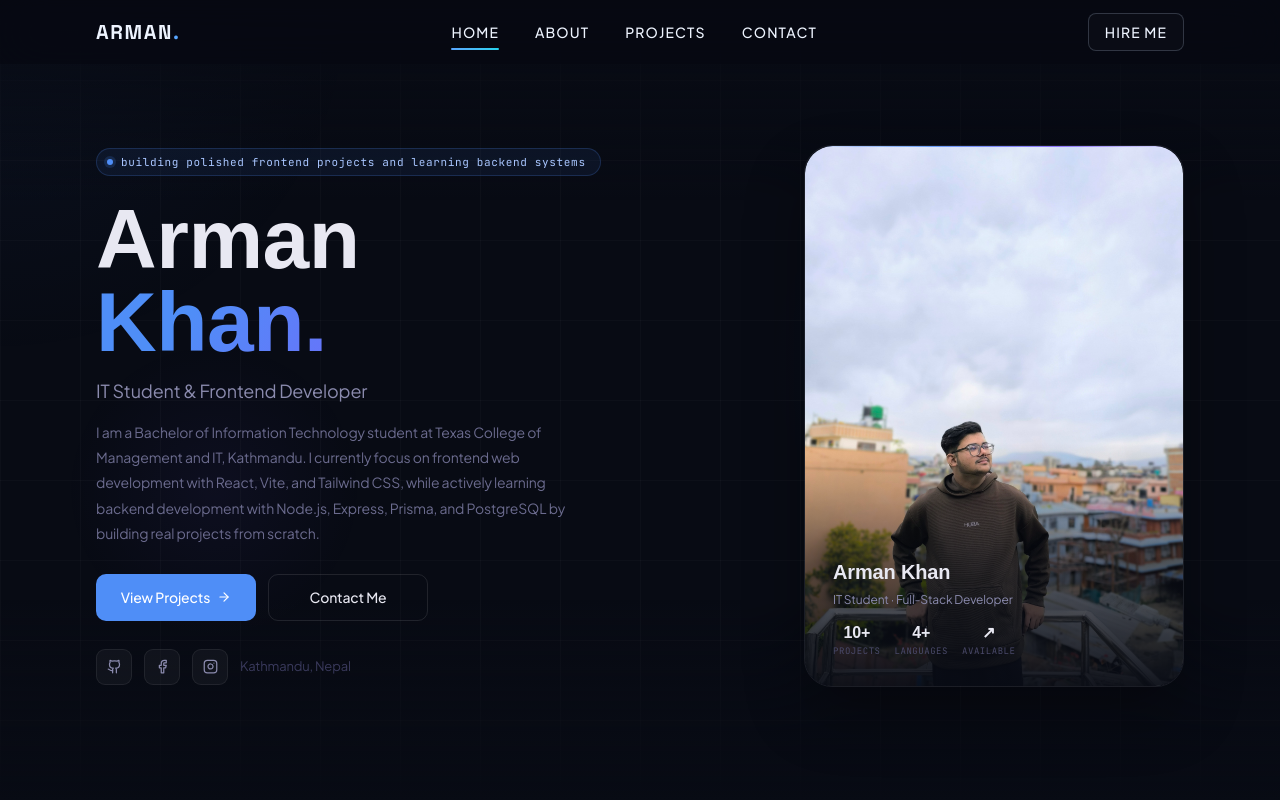
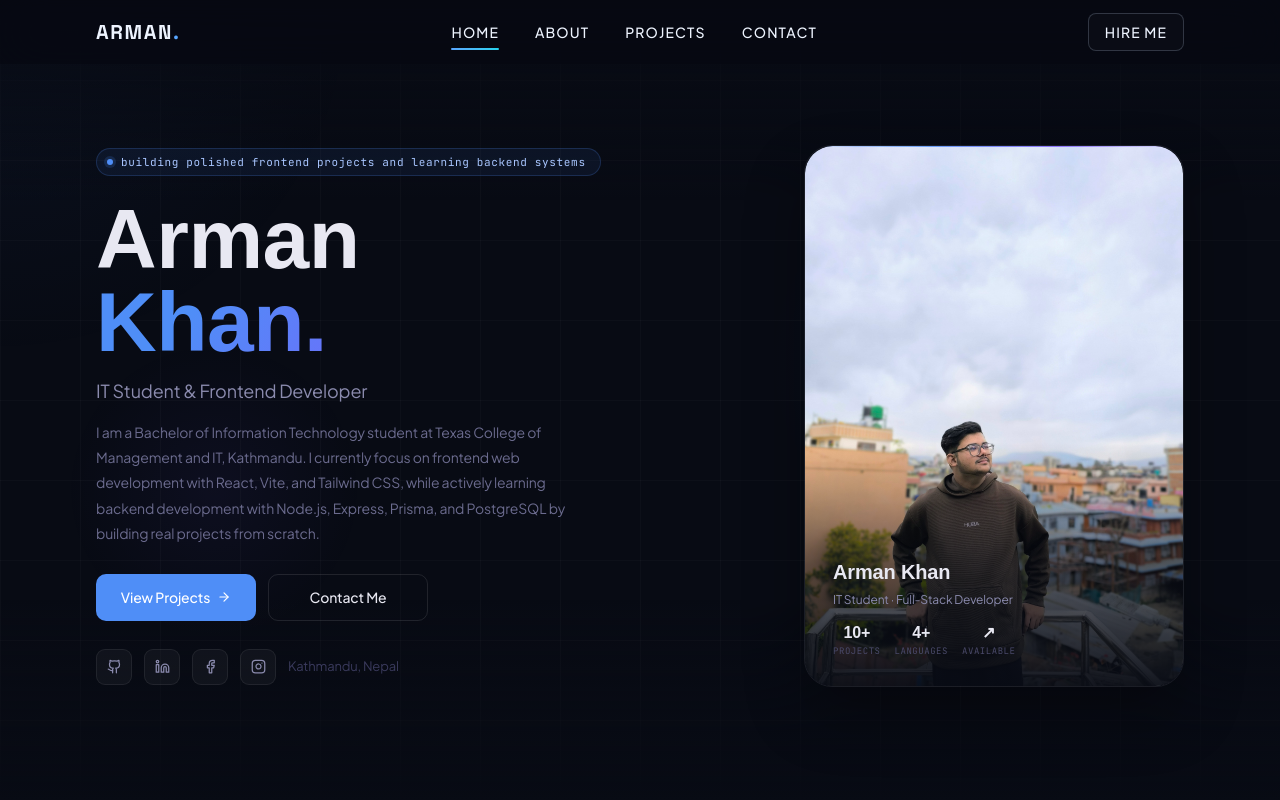
Before and after one commit to Arman-techiee/portfolio, a React (Vite) app: page / in a window 1280 px wide. Shown: the top 800 px of the page. Built offline with nearby package versions, Linux system fonts and the light colour scheme.

Commit message:
Add LinkedIn profile link across portfolio

```diff
--- a/src/components/layout/Footer.jsx
+++ b/src/components/layout/Footer.jsx
@@ -1,11 +1,12 @@
 import React from 'react';
 import { Link } from 'react-router-dom';
-import { Github, Facebook, Instagram, ArrowUpRight, Mail, MapPin } from 'lucide-react';
+import { Github, Linkedin, Facebook, Instagram, ArrowUpRight, Mail, MapPin } from 'lucide-react';
 import { NAV_LINKS, SOCIAL_LINKS, PERSONAL_INFO } from '../../constants';
 import GlowLine from '../ui/GlowLine';
 
 const iconMap = {
   Github,
+  Linkedin,
   Facebook,
   Instagram,
 };
--- a/src/components/sections/ContactInfo.jsx
+++ b/src/components/sections/ContactInfo.jsx
@@ -1,5 +1,5 @@
 import React from 'react';
-import { Mail, Phone, Github, Facebook, Instagram } from 'lucide-react';
+import { Mail, Phone, Github, Linkedin, Facebook, Instagram } from 'lucide-react';
 import RevealWrapper from '../ui/RevealWrapper';
 import { PERSONAL_INFO, CONTACT_LINKS } from '../../constants';
 
@@ -7,6 +7,7 @@ const iconMap = {
   Mail,
   Phone,
   Github,
+  Linkedin,
   Facebook,
   Instagram,
 };
--- a/src/components/sections/HeroSection.jsx
+++ b/src/components/sections/HeroSection.jsx
@@ -1,6 +1,6 @@
 import React from 'react';
 import { Link } from 'react-router-dom';
-import { ArrowRight, Github, Facebook, Instagram } from 'lucide-react';
+import { ArrowRight, Github, Linkedin, Facebook, Instagram } from 'lucide-react';
 import Button from '../ui/Button';
 import Badge from '../ui/Badge';
 import RevealWrapper from '../ui/RevealWrapper';
@@ -87,6 +87,15 @@ const HeroSection = () => {
                     <Github size={16} />
                   </a>
                   <a
+                    href="https://www.linkedin.com/in/arman-khan-943b29400/"
+                    target="_blank"
+                    rel="noopener noreferrer"
+                    className="w-9 h-9 rounded-lg bg-bg-tertiary/80 border border-[var(--border)] flex items-center justify-center text-text-secondary hover:text-accent2 hover:border-accent2/40 transition-all duration-200"
+                    aria-label="LinkedIn"
+                  >
+                    <Linkedin size={16} />
+                  </a>
+                  <a
                     href="https://www.facebook.com/techiee.arman"
                     target="_blank"
                     rel="noopener noreferrer"
--- a/src/constants/index.js
+++ b/src/constants/index.js
@@ -27,6 +27,7 @@ export const NAV_LINKS = [
 
 export const SOCIAL_LINKS = [
   { label: "GitHub", url: "https://github.com/Arman-techiee", icon: "Github" },
+  { label: "LinkedIn", url: "https://www.linkedin.com/in/arman-khan-943b29400/", icon: "Linkedin" },
   { label: "Facebook", url: "https://www.facebook.com/techiee.arman", icon: "Facebook" },
   { label: "Instagram", url: "https://www.instagram.com/techiee.arman", icon: "Instagram" }
 ];
@@ -346,6 +347,13 @@ export const CONTACT_LINKS = [
     bgColor: "bg-white/5 border-white/10 text-text-primary"
   },
   {
+    label: "linkedin.com/in/arman-khan-943b29400",
+    sublabel: "Professional profile",
+    href: "https://www.linkedin.com/in/arman-khan-943b29400/",
+    iconName: "Linkedin",
+    bgColor: "bg-sky-500/10 border-sky-500/20 text-sky-400"
+  },
+  {
     label: "facebook.com/techiee.arman",
     sublabel: "Social",
     href: "https://www.facebook.com/techiee.arman",
--- a/src/pages/Contact.jsx
+++ b/src/pages/Contact.jsx
@@ -1,15 +1,16 @@
 import React, { useState } from 'react';
-import { Mail, Phone, Github, Facebook, Instagram, Send, CheckCircle, ArrowRight, ExternalLink } from 'lucide-react';
+import { Mail, Phone, Github, Linkedin, Facebook, Instagram, Send, CheckCircle, ArrowRight, ExternalLink } from 'lucide-react';
 import RevealWrapper from '../components/ui/RevealWrapper';
 import { PERSONAL_INFO, CONTACT_LINKS } from '../constants';
 
-const iconMap = { Mail, Phone, Github, Facebook, Instagram };
+const iconMap = { Mail, Phone, Github, Linkedin, Facebook, Instagram };
 
 const accentForLink = (iconName) => {
   const map = {
     Mail:      { icon: '#4F8EF7', bg: 'rgba(79,142,247,0.1)',   border: 'rgba(79,142,247,0.2)'   },
     Phone:     { icon: '#00D9B5', bg: 'rgba(0,217,181,0.1)',    border: 'rgba(0,217,181,0.2)'    },
     Github:    { icon: '#E8E8F2', bg: 'rgba(255,255,255,0.06)', border: 'rgba(255,255,255,0.1)'  },
+    Linkedin:  { icon: '#38BDF8', bg: 'rgba(56,189,248,0.1)',   border: 'rgba(56,189,248,0.2)'   },
     Facebook:  { icon: '#7C5CFC', bg: 'rgba(124,92,252,0.1)',   border: 'rgba(124,92,252,0.2)'   },
     Instagram: { icon: '#EC4899', bg: 'rgba(236,72,153,0.1)',   border: 'rgba(236,72,153,0.2)'   },
   };
--- a/src/pages/Home.jsx
+++ b/src/pages/Home.jsx
@@ -1,6 +1,6 @@
 import React, { useState, useEffect } from 'react';
 import { Link } from 'react-router-dom';
-import { ArrowRight, Github, Facebook, Instagram, ExternalLink, Layers, Cpu, Globe, Code2, Terminal, Download } from 'lucide-react';
+import { ArrowRight, Github, Linkedin, Facebook, Instagram, ExternalLink, Layers, Cpu, Globe, Code2, Terminal, Download } from 'lucide-react';
 import RevealWrapper from '../components/ui/RevealWrapper';
 import { PERSONAL_INFO, PHOTO_MODE, PROJECTS } from '../constants';
 
@@ -99,6 +99,7 @@ const Home = () => {
                 <div style={{ display: 'flex', alignItems: 'center', gap: '12px', flexWrap: 'wrap' }}>
                   {[
                     { href: 'https://github.com/Arman-techiee', icon: Github, label: 'GitHub' },
+                    { href: 'https://www.linkedin.com/in/arman-khan-943b29400/', icon: Linkedin, label: 'LinkedIn' },
                     { href: 'https://www.facebook.com/techiee.arman', icon: Facebook, label: 'Facebook' },
                     { href: 'https://www.instagram.com/techiee.arman', icon: Instagram, label: 'Instagram' },
                   ].map(({ href, icon: Icon, label }) => (
```
